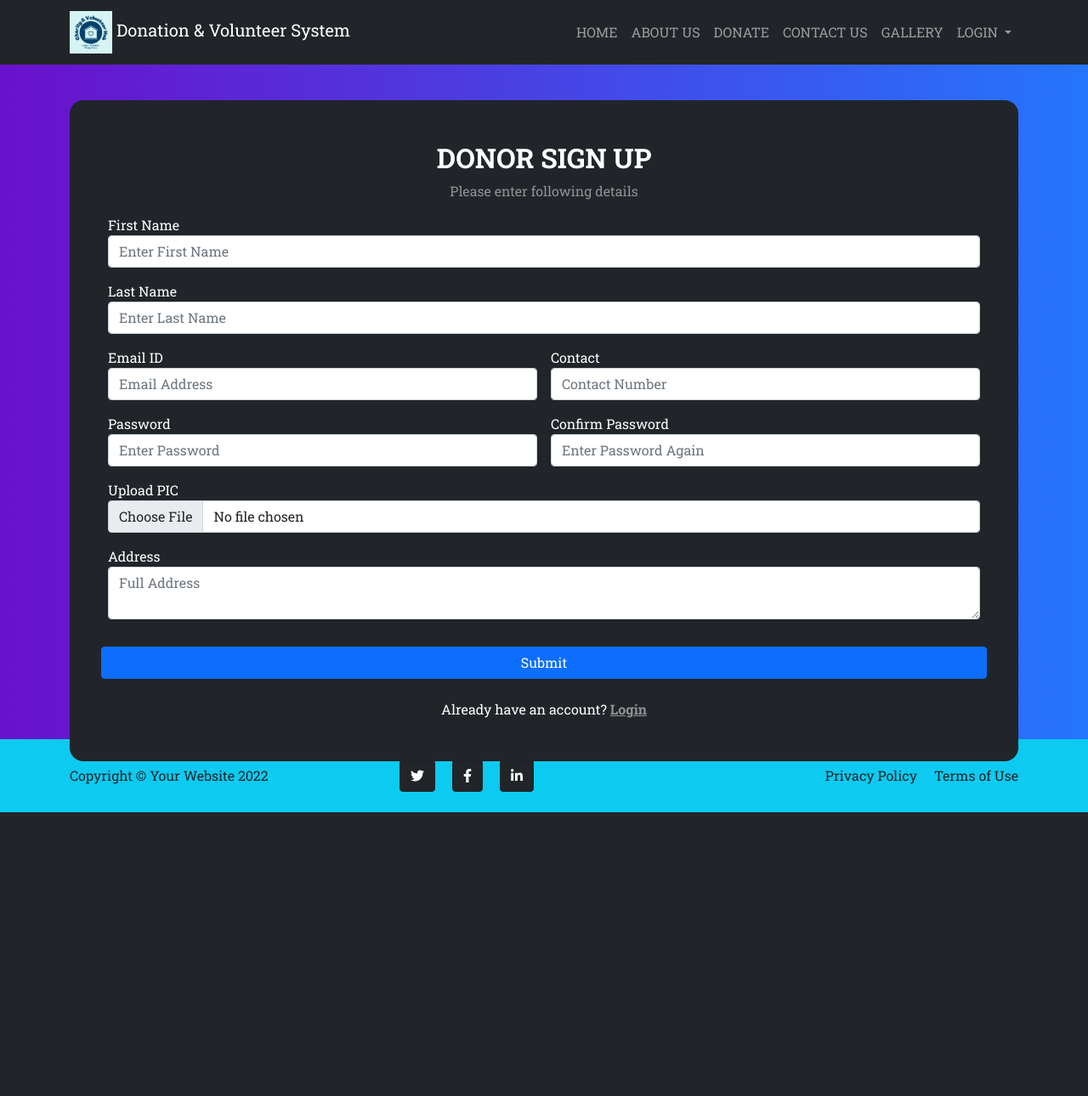
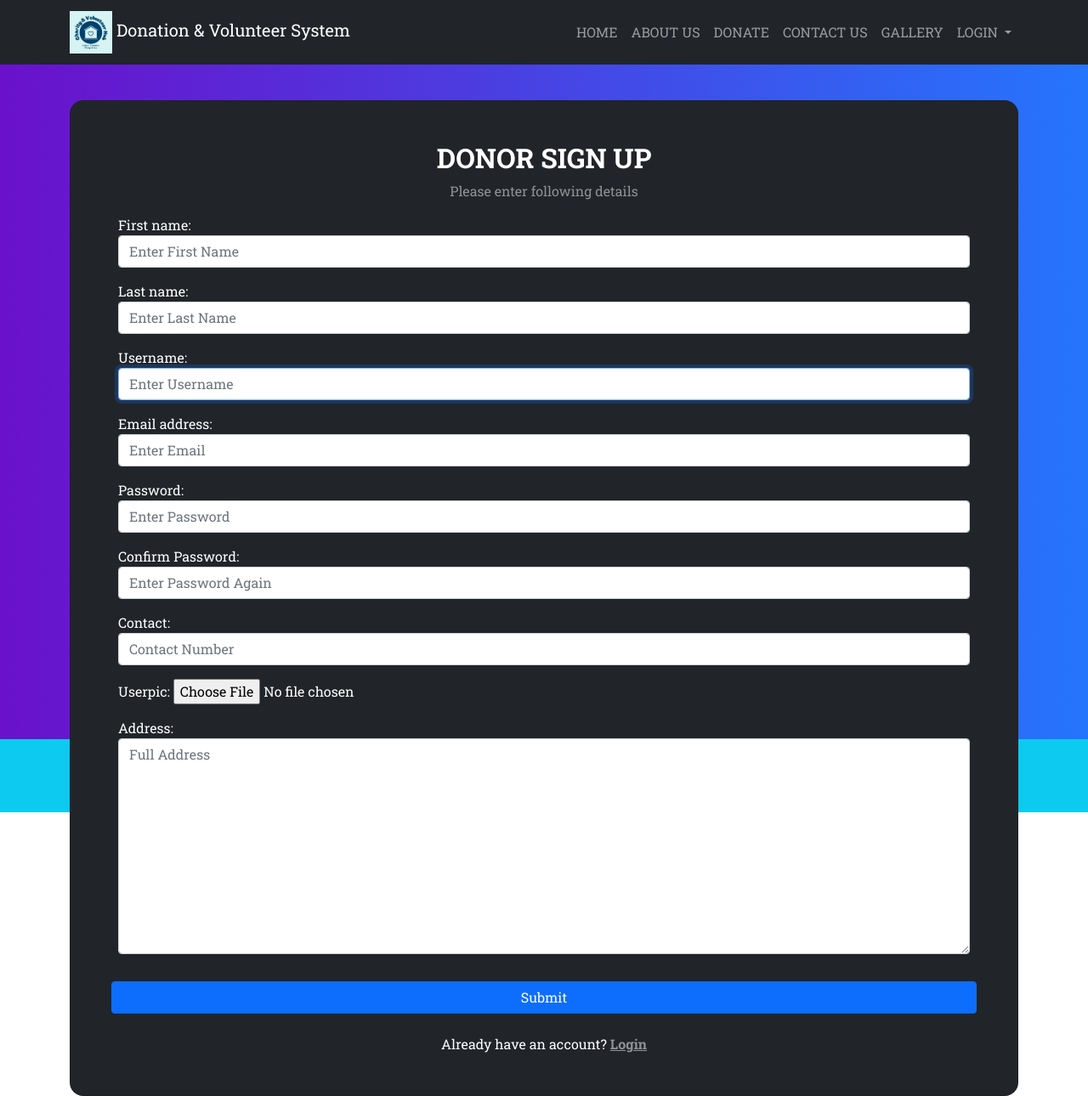
Before and after one commit to saifurc42/Charity-Donation-Platform-Volunteer-Opportunites, a Django app: page /signup-donor/ in a window 1280 px wide. Shown: the whole page at 85% size. Before the commit the page ends 956 px from the top, so only its background shows below. Run offline with Django 5.2, Linux system fonts and the light colour scheme; some libraries are stand-ins or nearby versions.

Commit message:
SignUp Form

```diff
--- /dev/null
+++ b/app/forms.py
@@ -0,0 +1,38 @@
+from django import forms
+from django.contrib.auth.models import User
+from django.contrib.auth.forms import UserCreationForm
+from .models import Donor
+
+class UserForm(UserCreationForm):
+    password1 = forms.CharField(label= 'Password', widget=forms.PasswordInput(attrs={'class' : 'form-control', 'placeholder' : 'Enter Password'}))
+    password2 = forms.CharField(label= 'Confirm Password', widget=forms.PasswordInput(attrs={'class' : 'form-control', 'placeholder' : 'Enter Password Again'}))
+
+    class Meta :
+        model=User
+        fields = ['first_name',
+                  'last_name',
+                  'username',
+                  'email',
+                  'password1',
+                  'password2'
+                  ]
+        widgets = {
+            'first_name' : forms.TextInput(attrs={'class' : 'form-control', 'placeholder' : 'Enter First Name'}),
+            'last_name' :  forms.TextInput(attrs={'class' : 'form-control', 'placeholder' : 'Enter Last Name'}),
+            'username' :  forms.TextInput(attrs={'class' : 'form-control', 'placeholder' : 'Enter Username'}),
+            'email' :  forms.EmailInput(attrs={'class' : 'form-control', 'placeholder' : 'Enter Email '}),
+        }
+
+class DonorSignupForm(forms.ModelForm):
+    userpic = forms.ImageField(widget=forms.TextInput(attrs={'class' : 'form-control'})),
+    class Meta:
+        model = Donor
+        fields = [
+            'contact',
+            'userpic',
+            'address'
+        ]
+        widgets = {
+            'contact' : forms.NumberInput(attrs={'class' : 'form-control', 'placeholder' : 'Contact Number'}),
+            'address' : forms.Textarea(attrs={'class' : 'form-control', 'placeholder' : 'Full Address'}),
+        }
--- a/app/models.py
+++ b/app/models.py
@@ -50,3 +50,11 @@ class Donation(models.Model):
 
     def __str__(self):
         return self.id
+
+class Gallery(models.Model):
+    donation = models.ForeignKey(Donation, on_delete=models.CASCADE)
+    deliverypic = models.FileField(null=True)
+    creationdate = models.DateTimeField(auto_now_add=True)
+
+    def __str__(self):
+        return self.id
--- a/app/templates/signup_donor.html
+++ b/app/templates/signup_donor.html
@@ -11,7 +11,40 @@
         <h2 class="fw-bold mb-2 text-uppercase text-center">Donor Sign Up</h2>
         <p class="text-white-50 mb-2 text-center">Please enter following details</p>
 
-        <div class="col-sm-12 p-2">
+        <form action="" method="post" enctype="multipart/form-data" novalidate>
+            {% csrf_token %}
+            {% for fm in form1 %}
+            <div class="form-group col-sm-12 p-2">
+                {{fm.label_tag}} {{fm}} <small class="text-danger">{{fm.errors|striptags}}</small>
+
+            </div>
+
+            {% endfor %}
+            {% for fm in form2 %}
+            <div class="form-group col-sm-12 p-2">
+                {{fm.label_tag}} {{fm}} <small class="text-danger">{{fm.errors|striptags}}</small>
+
+            </div>
+
+            {% endfor %}
+
+            <div class="d-grid gap-2">
+                <input type="submit" value="Submit" class="mt-4 px-3 btn btn-primary">
+            </div>
+
+
+            <div class="mt-4 px-3 text-center">
+                <p class="mb-0">Already have an account? <a href="{% url 'login_donor' %}" class="text-white-50 fw-bold">Login</a></p>
+              </div>
+
+
+        </form>
+
+
+
+
+
+        <!-- <div class="col-sm-12 p-2">
             <div class="form-group">
                 <label>First Name</label>
                 <input type="text" name="firstname" placeholder="Enter First Name"  class="form-control"  pattern="[A-Za-z]+">
@@ -66,13 +99,16 @@
                 <label>Address</label>
                 <textarea name="address" class="form-control" placeholder="Full Address"></textarea>
             </div>
-        </div>
+        </div> -->
 
 
-    <input type="submit" value="Submit" class="mt-4 px-3 btn btn-primary">
-    <div class="mt-4 px-3 text-center">
-      <p class="mb-0">Already have an account? <a href="{% url 'login_donor' %}" class="text-white-50 fw-bold">Login</a></p>
-    </div>
+        {% if messages %}
+            {% for message in messages %}
+                <p {% if message.tags %} class="alert alert-{{message.tags}} my-5" {% endif %}>{{message}}</p>
+            {% endfor %}
+        {% endif %}
+
+
   </div>
   </div>
   </div>
--- a/app/views.py
+++ b/app/views.py
@@ -1,4 +1,10 @@
+from django.contrib.auth.models import User
+from django.contrib import messages
 from django.shortcuts import redirect, render
+from django.views import View
+from .models import Donor
+from .forms import UserForm, DonorSignupForm
+
 
 #
 def index(request):
@@ -21,8 +27,31 @@ def login_volunteer(request):
     return render(request, "login-volunteer.html")
 
 # signup views
-def signup_donor(request):
-    return render(request, "signup_donor.html")
+class signup_donor(View):
+    def get(self,request):
+        form1 = UserForm()
+        form2 = DonorSignupForm()
+        return render(request, "signup_donor.html", locals())
+    def post(self,request):
+        form1 = UserForm(request.POST)
+        form2 = DonorSignupForm(request.POST)
+        if form1.is_valid() & form2.is_valid():
+            fn = request.POST["first_name"]
+            ln = request.POST["last_name"]
+            em = request.POST["email"]
+            us = request.POST["username"]
+            pwd = request.POST["password1"]
+            contact = request.POST["contact"]
+            userpic = request.FILES["userpic"]
+            address = request.POST["address"]
+
+            try:
+                user = User.objects.create_user(first_name = fn, last_name = ln, username = us, email= em, password= pwd)
+                Donor.objects.create(user = user, contact= contact, userpic = userpic, address = address)
+                messages.success(request,'Congratulations. Donor Profile created successfully!!')
+            except:
+                messages.warning(request,'!!Profile Not Created!!')
+        return render(request, "signup_donor.html")
 
 
 def signup_volunteer(request):
--- a/donenv/urls.py
+++ b/donenv/urls.py
@@ -30,7 +30,7 @@ urlpatterns = [
     path("login-admin/", views.login_admin, name="login_admin"),
     path("login-donor/", views.login_donor, name="login_donor"),
     path("login-volunteer/", views.login_volunteer, name="login_volunteer"),
-    path("signup-donor/", views.signup_donor, name="signup_donor"),
+    path("signup-donor/", views.signup_donor.as_view(), name="signup_donor"),
     path("signup-volunteer/", views.signup_volunteer, name="signup_volunteer"),
     path("index-admin/", views.index_admin, name="index_admin"),
     # admin dashboard
```
Also changed, not shown: app/admin.py (+19 -1 lines), app/migrations/0003_gallery.py (added), db.sqlite3, media/donor/Tawab.JPG (added).
